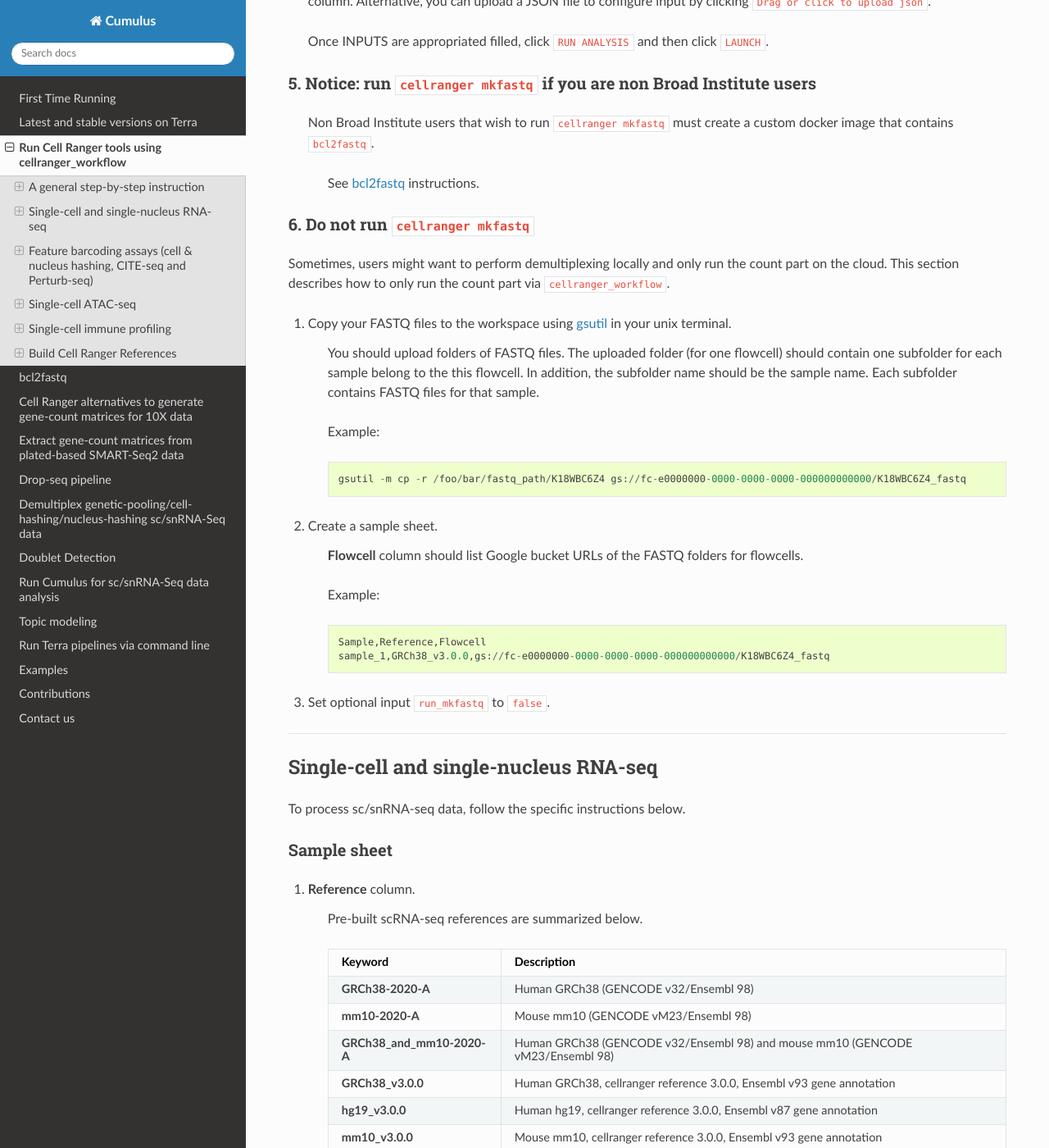
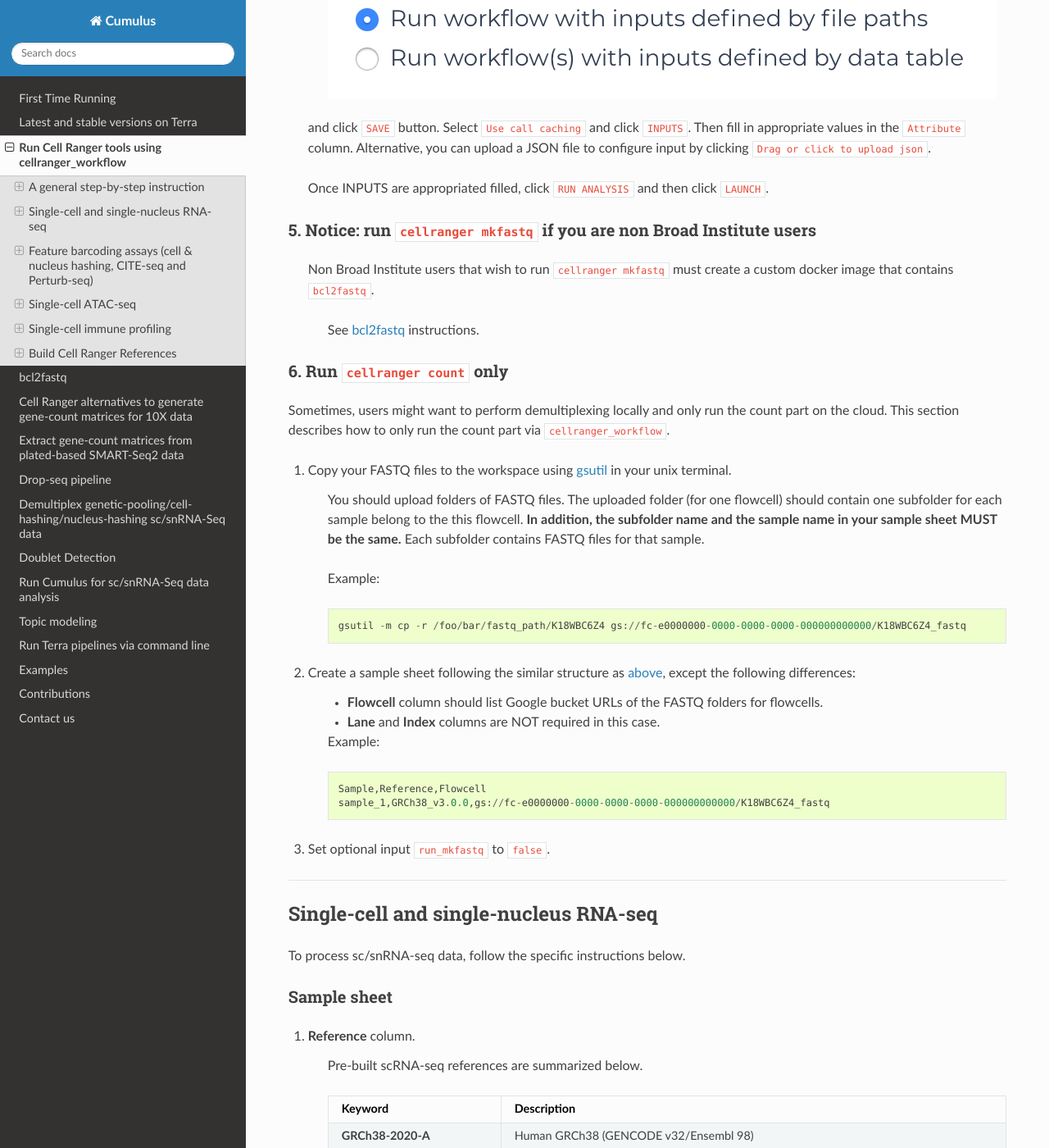
Before and after one commit to lilab-bcb/cumulus, a Sphinx documentation site: the page built from docs/cellranger.rst, in a window 1280 px wide and 1400 px high, scrolled down 4069 px. Shown: the whole window at 82% size. Built offline with Sphinx 7.4.7 and the Read the Docs theme 2.0.0, drawn with Linux system fonts in a browser that asks for light colours; some of the changed text lies outside the part shown.

Commit message:
polish cellranger workflow docs

```diff
--- a/docs/cellranger.rst
+++ b/docs/cellranger.rst
@@ -5,6 +5,8 @@ Run Cell Ranger tools using cellranger_workflow
 
 A general step-by-step instruction
 ^^^^^^^^^^^^^^^^^^^^^^^^^^^^^^^^^^
+
+This section mainly considers jobs starting from BCL files. If your job starts with FASTQ files, and only need to run ``cellranger count`` part, please refer to `this subsection <./cellranger.html#run-cellranger-count-only>`_.
 
 1. Import ``cellranger_workflow``
 +++++++++++++++++++++++++++++++++
@@ -146,22 +149,23 @@ A general step-by-step instruction
 
 		See :ref:`bcl2fastq-docker` instructions.
 
-6. Do not run ``cellranger mkfastq``
+6. Run ``cellranger count`` only
 ++++++++++++++++++++++++++++++++++++
 
 Sometimes, users might want to perform demultiplexing locally and only run the count part on the cloud. This section describes how to only run the count part via ``cellranger_workflow``.
 
 #. Copy your FASTQ files to the workspace using gsutil_ in your unix terminal.
 
-	You should upload folders of FASTQ files. The uploaded folder (for one flowcell) should contain one subfolder for each sample belong to the this flowcell. In addition, the subfolder name should be the sample name. Each subfolder contains FASTQ files for that sample.
+	You should upload folders of FASTQ files. The uploaded folder (for one flowcell) should contain one subfolder for each sample belong to the this flowcell. **In addition, the subfolder name and the sample name in your sample sheet MUST be the same.** Each subfolder contains FASTQ files for that sample.
 
 	Example::
 
 		gsutil -m cp -r /foo/bar/fastq_path/K18WBC6Z4 gs://fc-e0000000-0000-0000-0000-000000000000/K18WBC6Z4_fastq
 
-#. Create a sample sheet.
+#. Create a sample sheet following the similar structure as `above <./cellranger.html#prepare-a-sample-sheet>`_, except the following differences:
 
-	**Flowcell** column should list Google bucket URLs of the FASTQ folders for flowcells.
+	- **Flowcell** column should list Google bucket URLs of the FASTQ folders for flowcells.
+	- **Lane** and **Index** columns are NOT required in this case.
 
 	Example::
 
```
Also changed, not shown: other parts of docs/cellranger.rst (+4 -3 lines).
